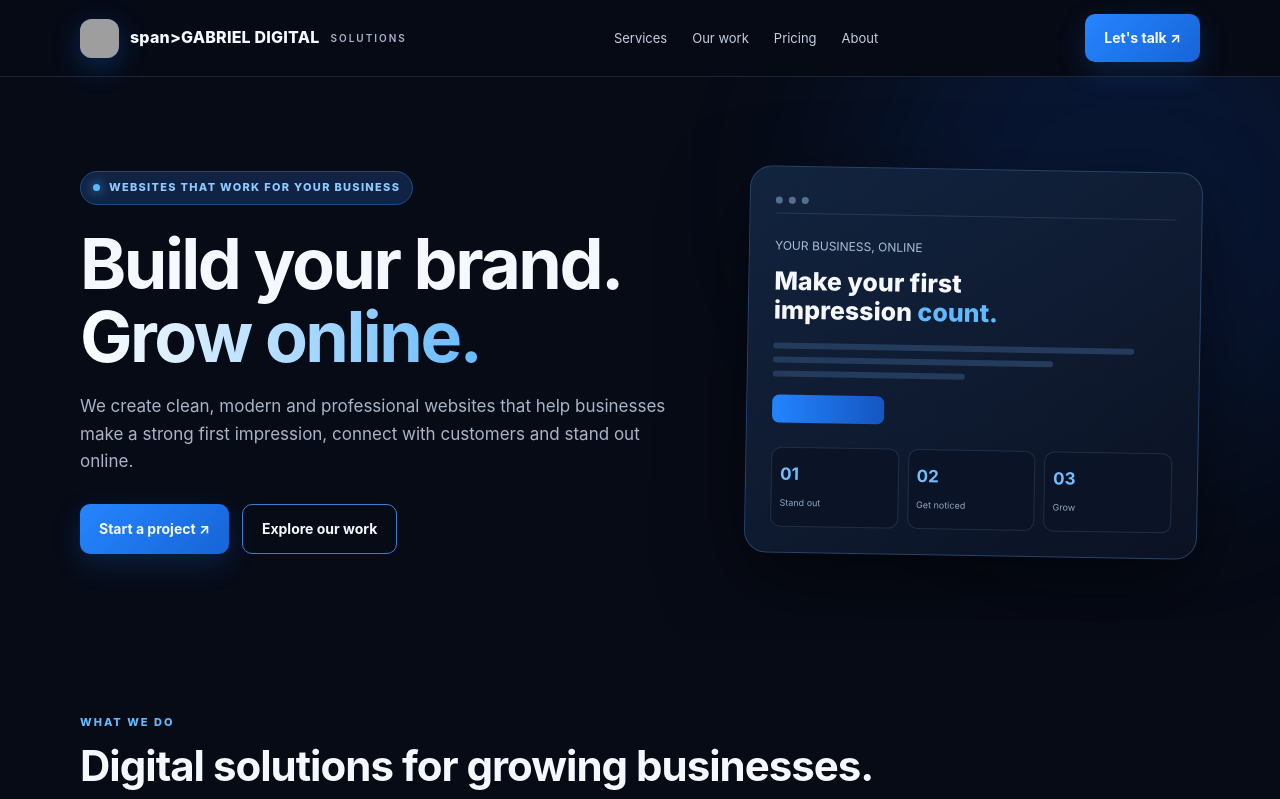
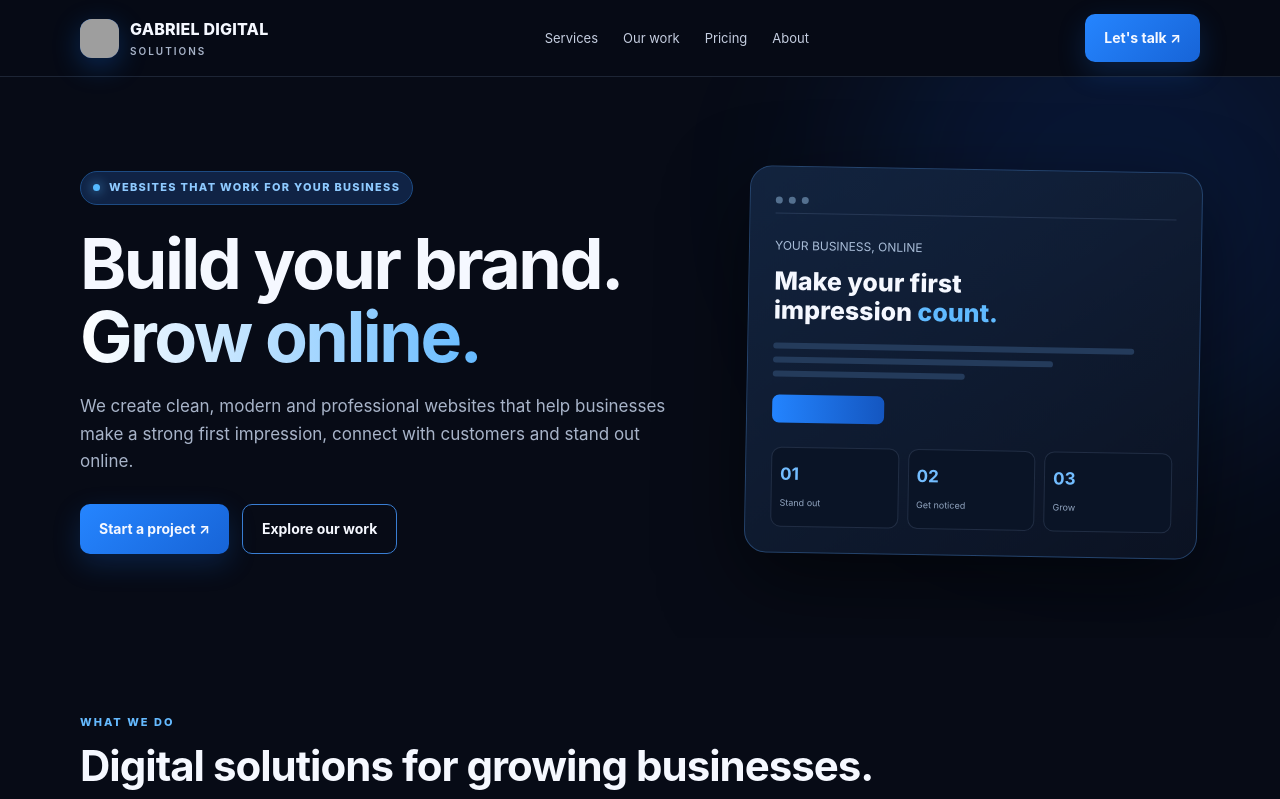
Before and after one commit to suni-lab/gabriel-digital-solutions., a plain HTML site: page index.html in a window 1280 px wide. Shown: the top 799 px of the page. Drawn offline with Linux system fonts and the light colour scheme; grey boxes are pictures that could not be loaded.

Commit message:
Fix HTML formatting for brand

```diff
--- a/index.html
+++ b/index.html
@@ -42,7 +42,7 @@
 </head>
 <body>
 <header><div class="wrap"><nav>
-  <a class="brand" href="#home"><img src="file_00000000d9d481f4a1d5fa24652fd0bc.png" alt="GD Logo" class="mark">span>GABRIEL DIGITAL<small>SOLUTIONS</small></span></a>
+  <a class="brand" href="#home"><img src="file_00000000d9d481f4a1d5fa24652fd0bc.png" alt="GD Logo" class="mark"><span>GABRIEL DIGITAL<small>SOLUTIONS</small></span></a>
   <div class="links"><a href="#services">Services</a><a href="#work">Our work</a><a href="#pricing">Pricing</a><a href="#about">About</a></div>
   <a class="btn" href="https://wa.me/2347075862693">Let's talk ↗</a>
 </nav></div></header>
```
